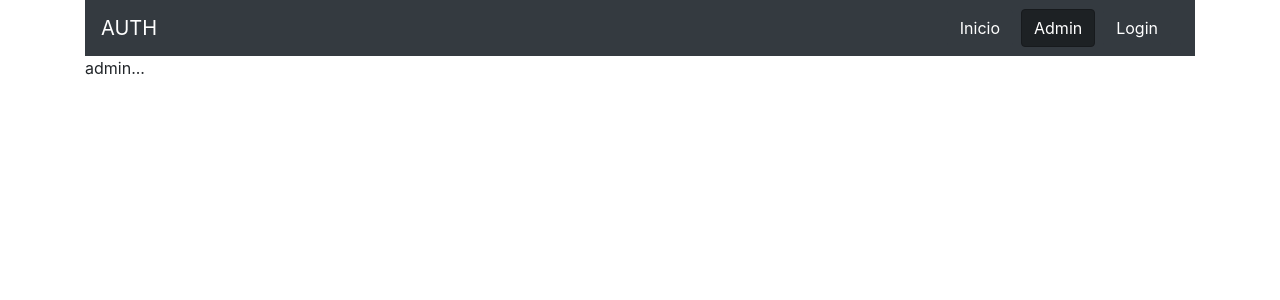
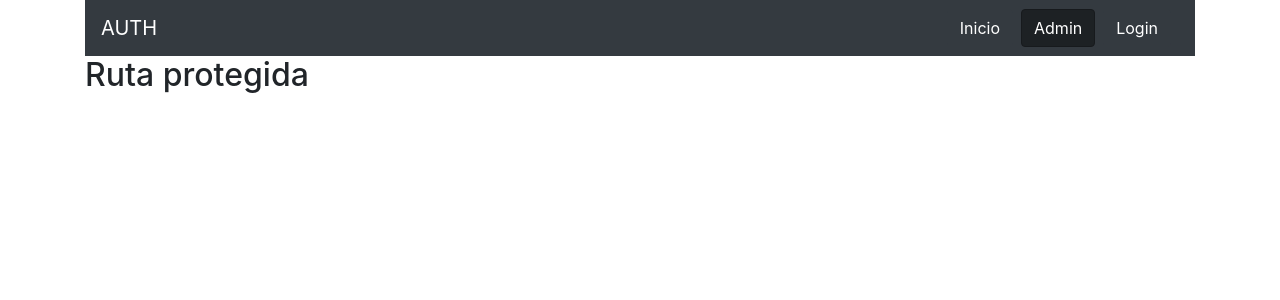
Before and after one commit to ManuelVillarVitoria/react-auth-privatedroutes-firebase-pagination, a React (Create React App) app: page /admin in a window 1280 px wide. Shown: the top 300 px of the page. Built offline with nearby package versions, Linux system fonts and the light colour scheme; no server answers; sample sign-in values are in the browser's storage.

Commit message:
creating Admin component(protected route)

```diff
--- a/src/App.jsx
+++ b/src/App.jsx
@@ -2,6 +2,7 @@ import React from 'react';
 import {BrowserRouter as Router, Switch, Route} from 'react-router-dom' //npm i react-router-dom react-router
 import Navbar from './components/Navbar';
 import Login from './components/Login';
+import Admin from './components/Admin';
 
 function App() {
   return (
@@ -16,7 +17,7 @@ function App() {
             <Login />
           </Route>
           <Route path="/admin">
-            admin...
+            <Admin />
           </Route>
         </Switch>
       </div>
--- /dev/null
+++ b/src/components/Admin.jsx
@@ -0,0 +1,32 @@
+import React, {useEffect, useState} from 'react';
+import {withRouter} from 'react-router-dom';
+import {auth} from '../firebase';
+
+
+const Admin = (props) => {
+
+    const [user, setUser] = useState(null)
+
+    useEffect(() => {
+
+        if(auth.currentUser){
+            console.log('Existe el usuario')
+            setUser(auth.currentUser)
+        }else{
+            console.log('No existe el usuario')
+            props.history.push('/login')
+        }
+
+    }, [props.history])
+
+
+    return (
+        <div>
+              <h2>Ruta protegida</h2>
+
+        </div>
+
+     );
+}
+
+export default withRouter(Admin);
```
